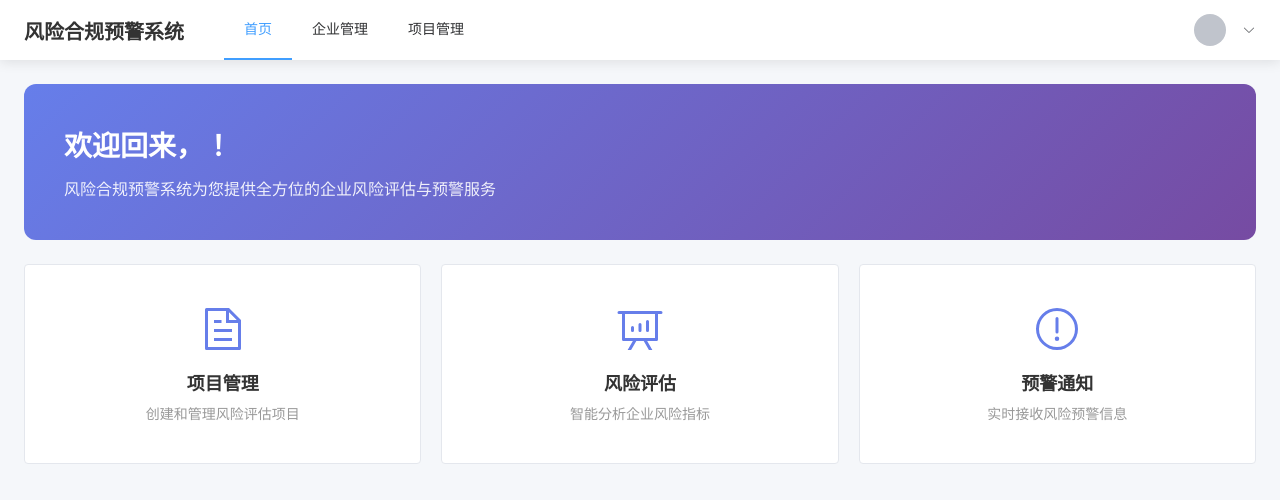
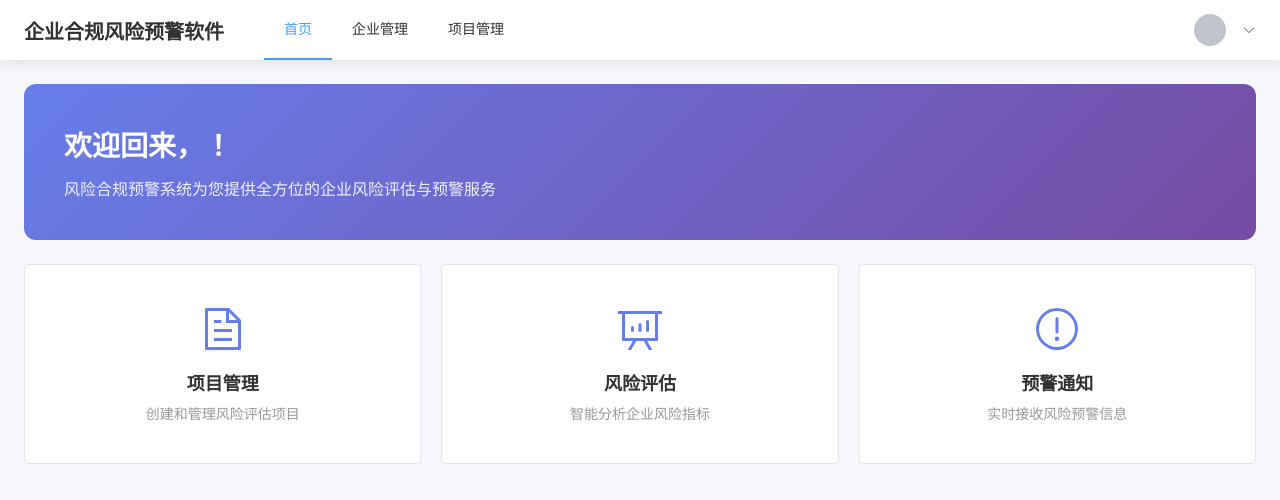
Before and after one commit to Yeahhooooo/Risk_Warning_Platform_Fr, a Vue app: page / in a window 1280 px wide. Shown: the top 500 px of the page. Built offline with nearby package versions, Linux system fonts and the light colour scheme; no server answers; sample sign-in values are in the browser's storage.

Commit message:
fix:修改系统名称

```diff
--- a/src/components/AppHeader.vue
+++ b/src/components/AppHeader.vue
@@ -1,7 +1,7 @@
 <template>
   <el-header class="app-header">
     <div class="logo">
-      <h1>风险合规预警系统</h1>
+      <h1>企业合规风险预警软件</h1>
     </div>
     <div class="nav-menu">
       <el-menu mode="horizontal" :default-active="activeMenu" router>
```
